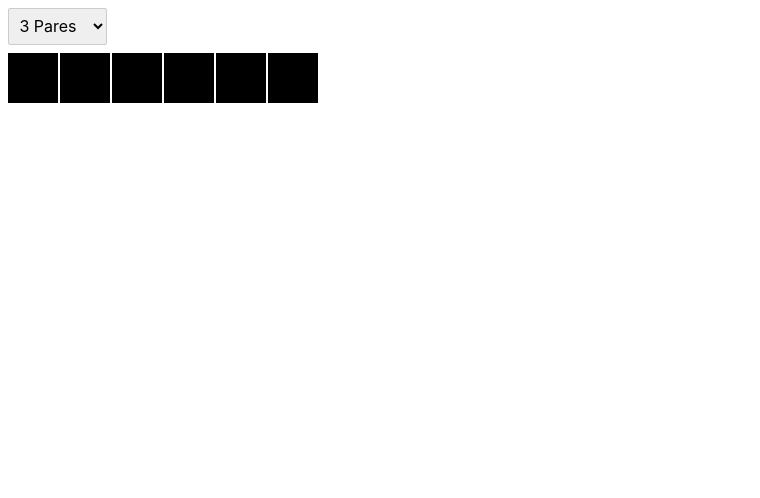
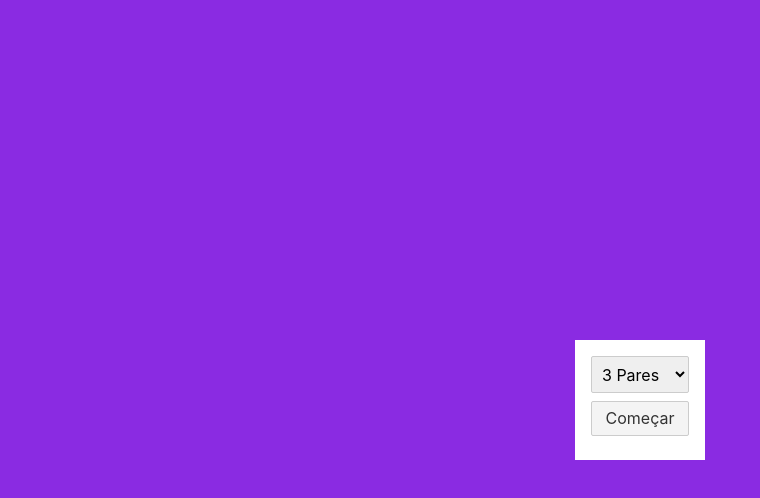
Before and after one commit to mattfran67/jogo-da-memoria-svelte, a Svelte app: page / in a window 1280 px wide. Shown: the top 498 px of the page, without its empty margins (0-760 px from the left). Built offline with nearby package versions, Linux system fonts and the light colour scheme.

Commit message:
Componente Modal

```diff
--- a/public/global.css
+++ b/public/global.css
@@ -12,6 +12,9 @@ body {
 	color: #333;
 	margin: 0;
 	padding: 8px;
+	display: flex;
+	justify-content: center;
+	align-items: center;
 	box-sizing: border-box;
 	font-family: -apple-system, BlinkMacSystemFont, "Segoe UI", Roboto, Oxygen-Sans, Ubuntu, Cantarell, "Helvetica Neue", sans-serif;
 }
--- a/src/App.svelte
+++ b/src/App.svelte
@@ -1,6 +1,7 @@
 <script>
 	import { afterUpdate } from 'svelte';
 	import Carta from './components/Carta.svelte';
+	import Modal from './components/Modal.svelte';
 
 	import verificaViradas from './utils/verificaViradas';
 	import verificaPares from './utils/verificaPares';
@@ -15,7 +16,7 @@
 			completa: false
 		}));
 
-	let cartas = embaralhaCartas(cartasBase, 3);
+	let cartas = [];
 
 	afterUpdate(() => {
 		viradas = verificaViradas(cartas);
@@ -24,8 +25,8 @@
 		}
 	});
 
-	function mudarQtdePares({ target }) {
-		const valor = Number(target.value);
+	function mudarQtdePares({ detail }) {
+		const valor = Number(detail.valor);
 		cartas = embaralhaCartas(cartasBase, valor);
 	}
 
@@ -41,12 +42,7 @@
 	}
 </script>
 
-<select on:change={mudarQtdePares} disabled={viradas}>
-	<option value="3">3 Pares</option>
-	<option value="6">6 Pares</option>
-	<option value="12">12 Pares</option>
-</select>
-
+{#if cartas.length}
 	<div class="flex">
 		{#each cartas as carta, i}
 		<Carta
@@ -57,8 +53,13 @@
 		{/each}
 	</div>
 
-{#if cartas.length > 1 && cartas.every(carta => carta.completa)}
+	{#if cartas.every(carta => carta.completa)}
+		<Modal on:selecionar={mudarQtdePares}>
 			<p>Parabens você ganhou!!</p>
+		</Modal>
+	{/if}
+{:else}
+	<Modal on:selecionar={mudarQtdePares}/>
 {/if}
 
 <style>
--- /dev/null
+++ b/src/components/Modal.svelte
@@ -0,0 +1,43 @@
+<script>
+  import { createEventDispatcher } from "svelte";
+
+  let valor;
+  const dispatch = createEventDispatcher();
+
+  function selecionar() {
+    dispatch('selecionar', { valor });
+  }
+</script>
+
+<div class="modal-fundo">
+  <div>
+    <slot></slot>
+    <select bind:value={valor}>
+      <option value="3">3 Pares</option>
+      <option value="6">6 Pares</option>
+      <option value="12">12 Pares</option>
+    </select>
+    <button on:click={selecionar}>Começar</button>
+  </div>
+</div>
+
+<style>
+  .modal-fundo {
+    display: flex;
+    position: absolute;
+    top: 0;
+    left: 0;
+    width: 100%;
+    height: 100%;
+    justify-content: center;
+    align-items: center;
+    background: blueviolet;
+  }
+
+  .modal-fundo > div {
+    background: white;
+    display: flex;
+    flex-direction: column;
+    padding: 1rem;
+  }
+</style>
```
Lines whose indentation alone changed are shown as unchanged.
